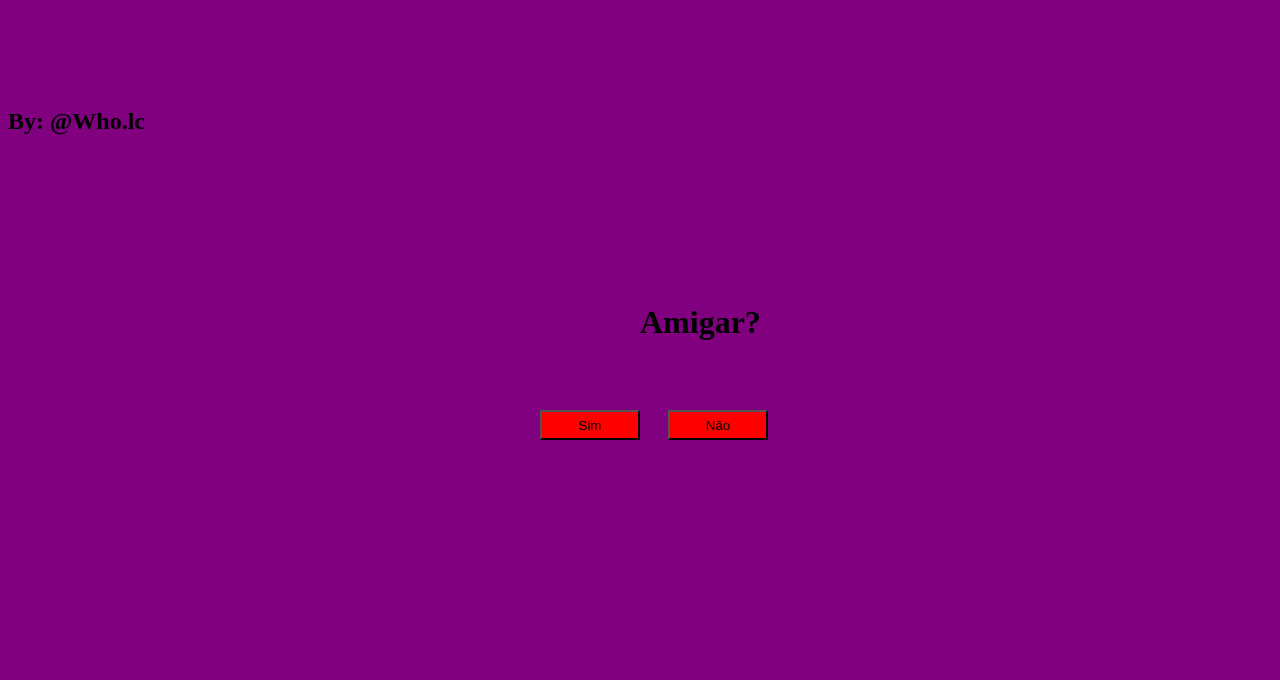
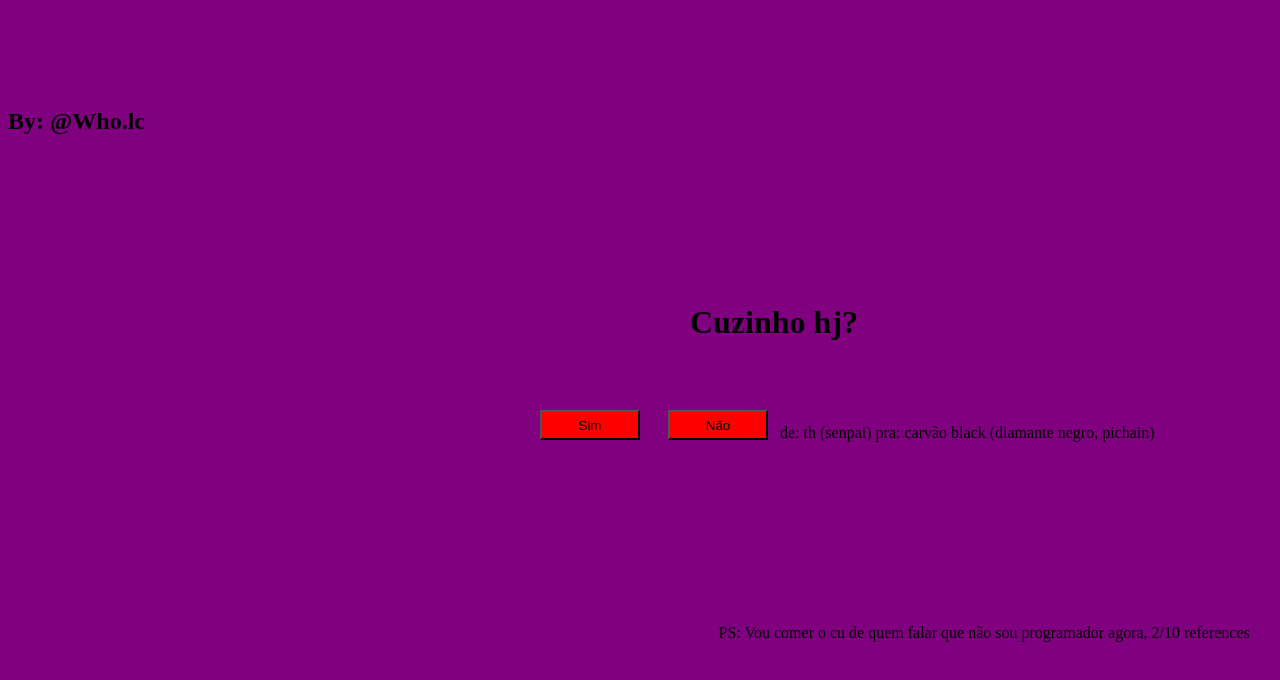
Before and after one commit to lmdlucas/isasaraiva, a plain HTML site: page index.html in a window 1280 px wide. Drawn offline with Linux system fonts and the light colour scheme.

Commit message:
Update index.html

```diff
--- a/index.html
+++ b/index.html
@@ -4,15 +4,20 @@
 	<head>
 		<meta charset="utf-8">
 		<meta name="viewport" content="width=device-width, initial-scale=1">
-		<title>@me.isaahzx</title>
+		<title>@who.lc</title>
 
   		<link rel="stylesheet" href="style.css">
 	</head>
 	<body>
-		<h1> Amigar? </h1>
+		<h1 style="margin-left: 50px;"> Cuzinho hj? </h1>
 
 		<button id="nao">Não</button>
 		<button id="sim">Sim</button>
+
+		<label style="position: relative; top: 380px; left: 550px">de: th (senpai) pra: carvão black (diamante negro, pichain)</label>
+
+
+		<label style="position: relative; top: 580px; left: 110px">PS: Vou comer o cu de quem falar que não sou programador agora, 2/10 references</label>
 
 		<script>
 		  var nao = document.getElementById("nao");
@@ -26,7 +31,7 @@
 
 		  var sim = document.getElementById("sim");
 		  sim.addEventListener("click", function() {
-		    window.location.href = "https://contate.me/who_lc";
+		    window.location.href = "https://www.youtube.com/watch?v=QayZnfabw8s";
 		  });
 		</script>
 
```
